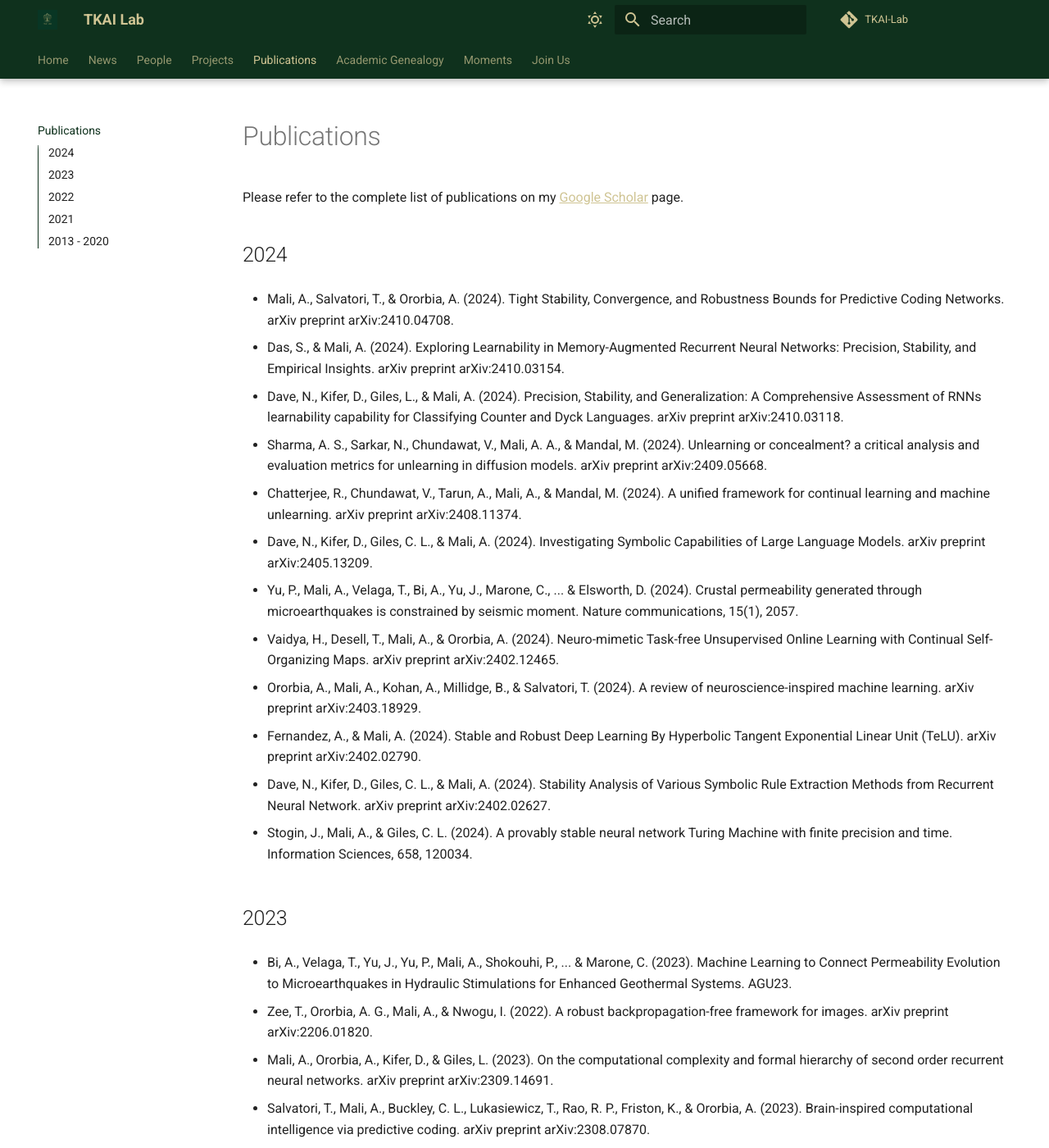
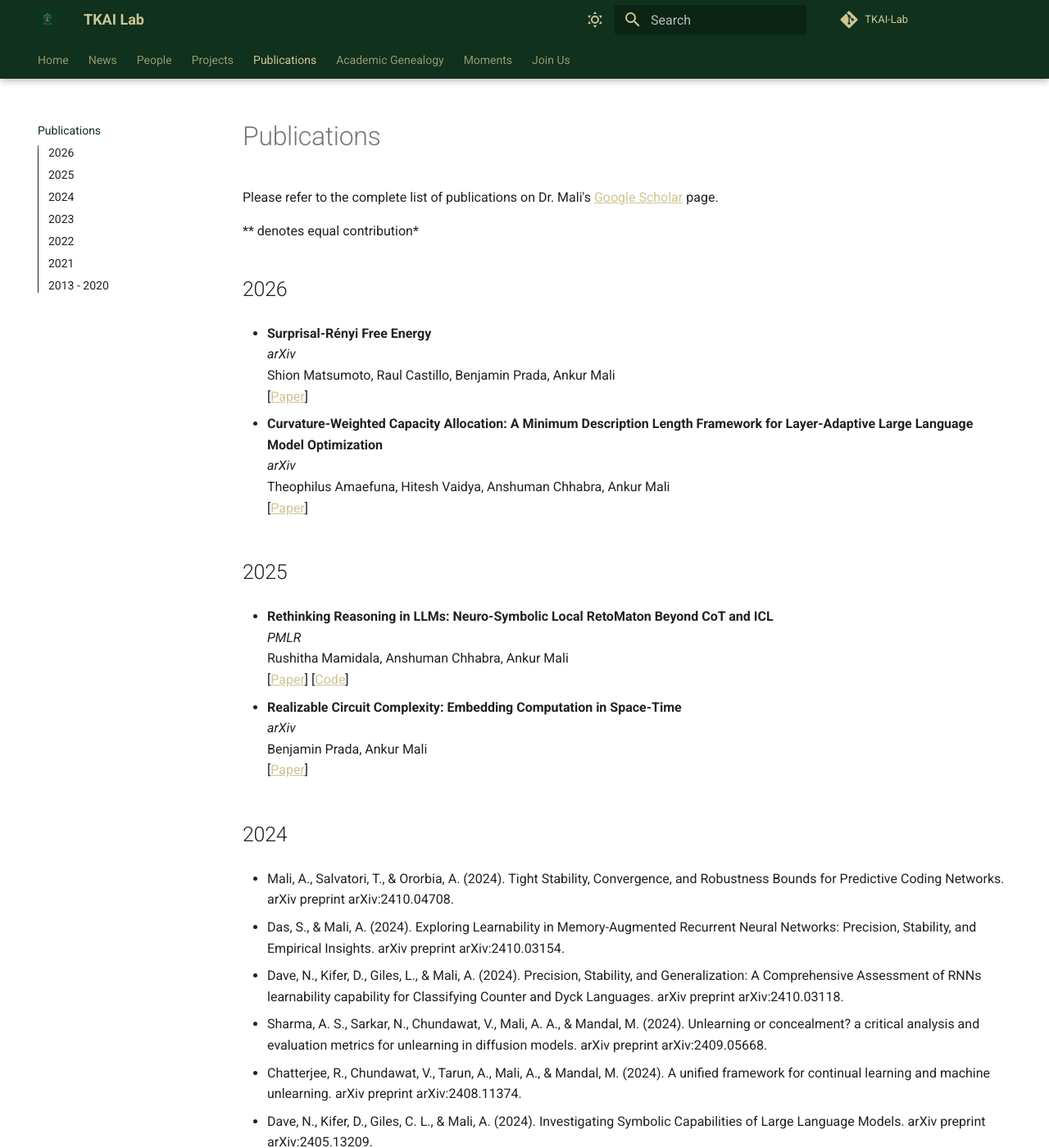
Before and after one commit to TKAI-LAB-Mali/tkai-lab-mali.github.io, an MkDocs documentation site: the page built from docs/publications.md, in a window 1280 px wide and 1400 px high. Shown: the whole window at 82% size. Built offline with MkDocs 1.6.1 and Material for MkDocs 9.7.7, drawn with Linux system fonts in a browser that asks for light colours.

Commit message:
add some recent publications

```diff
--- a/docs/publications.md
+++ b/docs/publications.md
@@ -1,6 +1,33 @@
 # Publications
 
-Please refer to the complete list of publications on my [Google Scholar](https://scholar.google.co.in/citations?view_op=list_works&hl=en&hl=en&user=ogxlzgcAAAAJ) page.
+Please refer to the complete list of publications on Dr. Mali's [Google Scholar](https://scholar.google.co.in/citations?view_op=list_works&hl=en&hl=en&user=ogxlzgcAAAAJ) page.
+
+<!-- markdownlint-disable-next-line MD037 -->
+\** denotes equal contribution*
+
+## 2026
+
+* **Surprisal-Rényi Free Energy**<br>
+    *arXiv*<br>
+    Shion Matsumoto, Raul Castillo, Benjamin Prada, Ankur Mali<br>
+    [[Paper](https://arxiv.org/pdf/2603.03405)] <!-- [[Code](https://github.com/TKAI-LAB-Mali/SRFE_Experiments)] -->
+
+* **Curvature-Weighted Capacity Allocation: A Minimum Description Length Framework for Layer-Adaptive Large Language Model Optimization**<br>
+    *arXiv*<br>
+    Theophilus Amaefuna, Hitesh Vaidya, Anshuman Chhabra, Ankur Mali<br>
+    [[Paper](https://arxiv.org/pdf/2603.00910)]
+
+## 2025
+
+* **Rethinking Reasoning in LLMs: Neuro-Symbolic Local RetoMaton Beyond CoT and ICL**<br>
+    *PMLR*<br>
+    Rushitha Mamidala, Anshuman Chhabra, Ankur Mali<br>
+    [[Paper](https://openreview.net/pdf?id=ySTqCi3nqi)] [[Code](https://github.com/TKAI-LAB-Mali/NeuroSymbolicLM)]
+
+* **Realizable Circuit Complexity: Embedding Computation in Space-Time**<br>
+    *arXiv*<br>
+    Benjamin Prada, Ankur Mali<br>
+    [[Paper](https://arxiv.org/pdf/2509.19161)]
 
 ## 2024
 
```
